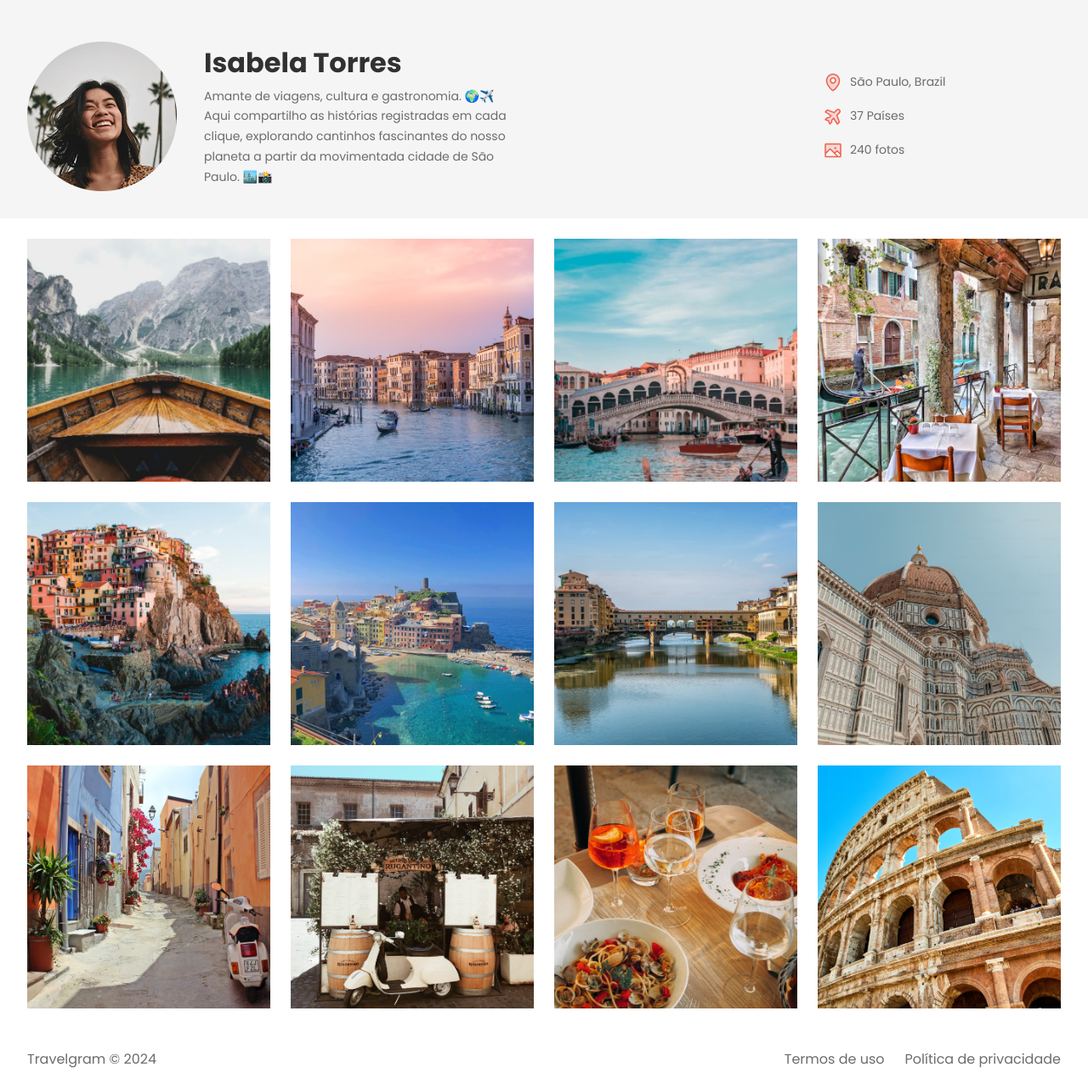
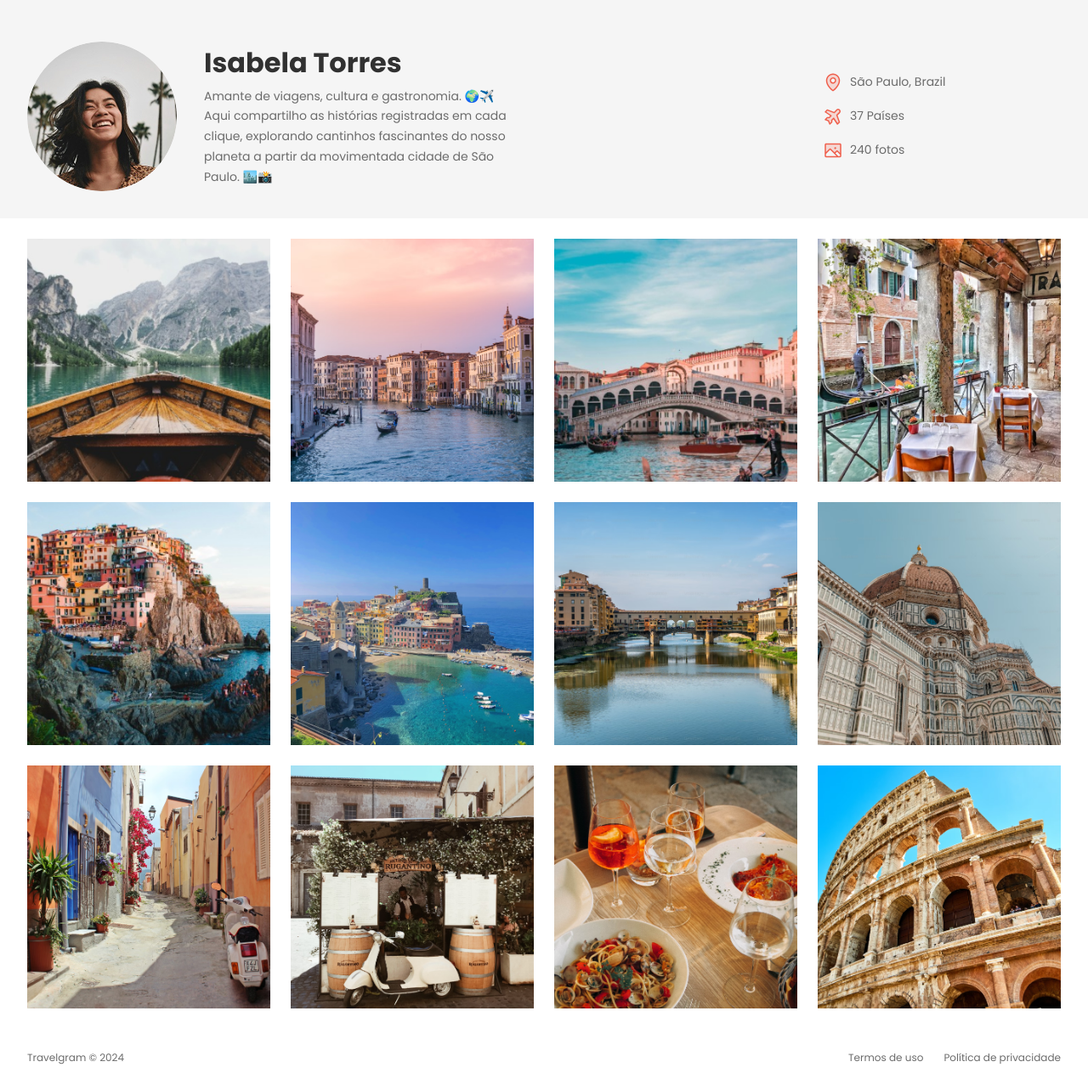
Before and after one commit to RobsonLazaro/Travelgram, a plain HTML site: page index.html in a window 1280 px wide. Shown: the part 86-1369 px from the top of the page at 85% size. Drawn offline with Linux system fonts and the light colour scheme.

Commit message:
Final Project

```diff
--- a/styles/footer.css
+++ b/styles/footer.css
@@ -2,6 +2,7 @@ footer{
     display: flex;
     justify-content: space-between;
     padding-block: 24px;
+    font: var(--text-sm);
 }
 
 #termos{
--- a/styles/header.css
+++ b/styles/header.css
@@ -15,6 +15,13 @@ align-items: center;
     align-items: center;
 }
 
+#profile img{
+    width: 176px;
+    height: 176px;
+    object-fit: cover;
+    border-radius: 50%;
+}
+
 #profile >div{
     max-width: 384px;
 }
@@ -24,8 +31,6 @@ align-items: center;
     color: var(--text-color-primary);
     margin-bottom: 8px;
 }
-
-
 
 #info{
     list-style: none;
```
